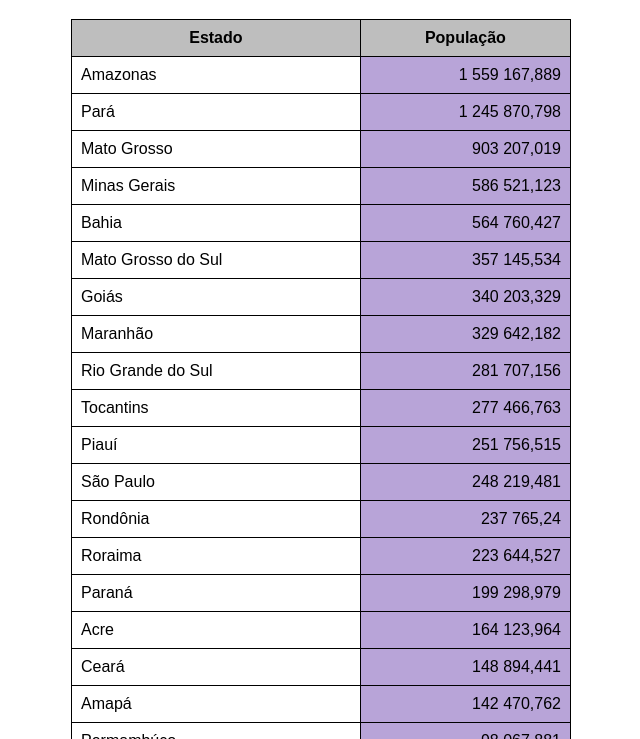
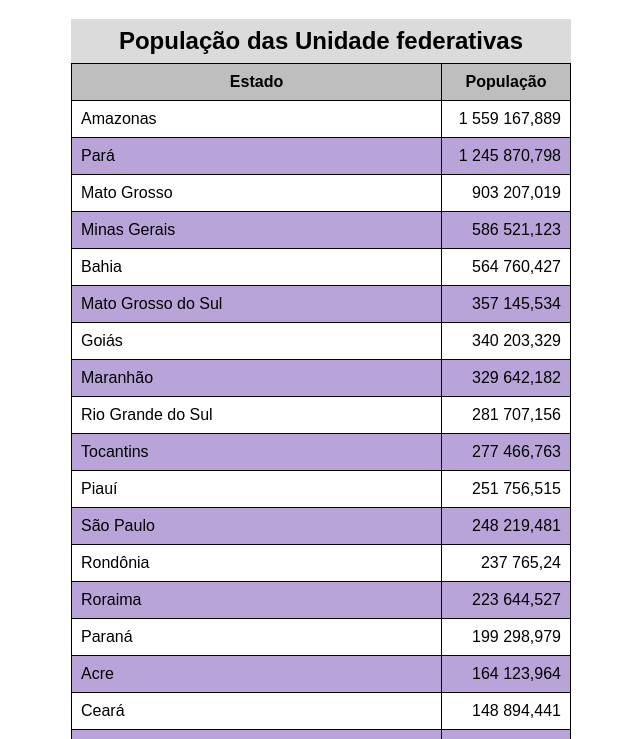
Before and after one commit to JosOrozco/Curs0-HTML-e-CSS, a plain HTML site: page Exercicios/Ex023/tabela002.html in a window 1280 px wide. Shown: the part 61-800 px from the top of the page, without its empty margins (319-959 px from the left). Drawn offline with Linux system fonts and the light colour scheme.

Commit message:
tabela002 atualizei

```diff
--- a/Exercicios/Ex023/tabela002.html
+++ b/Exercicios/Ex023/tabela002.html
@@ -25,14 +25,22 @@
             border: 1px solid black;
             padding: 9px;
         }
+
+        tbody > tr:nth-child(2n){
+            background-color: rgb(184, 164, 216);
+        }
         thead, tfoot{
             background-color: rgb(190, 190, 190);
         }
         .num{
-            background-color: rgb(184, 164, 216);
             text-align: right;
         }
-
+         caption{
+             font-size: 1.5em;
+             font-weight: bold;
+             padding: 8px;
+             background-color: rgb(219, 219, 219);
+         }
     </style>
 </head>
 <body>
@@ -40,6 +48,7 @@
     <!--
         ANATOMIAS PARA TABELAS GRANDES
         TABLE
+          CAPTION
            THEAD
              TR, TD, TH
            TBODY
@@ -48,10 +57,13 @@
              TR, TD, TH
     -->
      <table>
+         <caption>
+             População das Unidade federativas
+         </caption>
          <thead>
              <tr>
-                 <th>Estado</th>
-                 <th>População</th>
+                 <th scope="col">Estado</th>
+                 <th scope="col" style="width: 110px;" >População</th>
              </tr>
          </thead>
           <tbody>
@@ -169,7 +181,7 @@
           </tbody>
           <tfoot>
               <tr>
-                  <th>Total de habitantes</th>
+                  <th scope="row">Total de habitantes</th>
                   <td><strong>8 510 295,914</strong></td>
               </tr>
           </tfoot>
```
